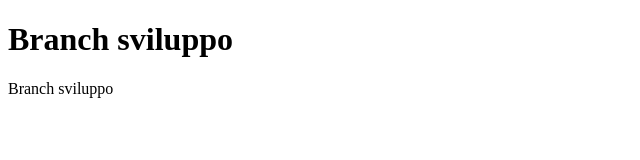
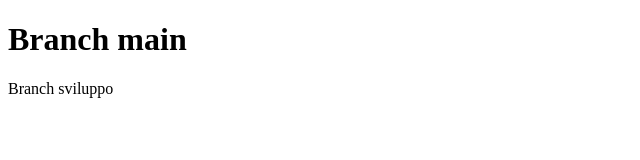
Before and after one commit to prof-luiginacaruso/pizzeriaWeb, a plain HTML site: page index.html in a window 1280 px wide. Shown: the whole page, without its empty margins (0-640 px from the left). Drawn offline with Linux system fonts and the light colour scheme.

Commit message:
Update index.html
corretto sviluppo in main

```diff
--- a/index.html
+++ b/index.html
@@ -1,11 +1,11 @@
 <!DOCTYPE html>
 <html>
 <head>
-<title>Branch sviluppo</title>
+<title>Branch main</title>
 </head>
 <body>
 
-<h1>Branch sviluppo</h1>
+<h1>Branch main</h1>
 <p>Branch sviluppo<p>
 
 </body>
```
